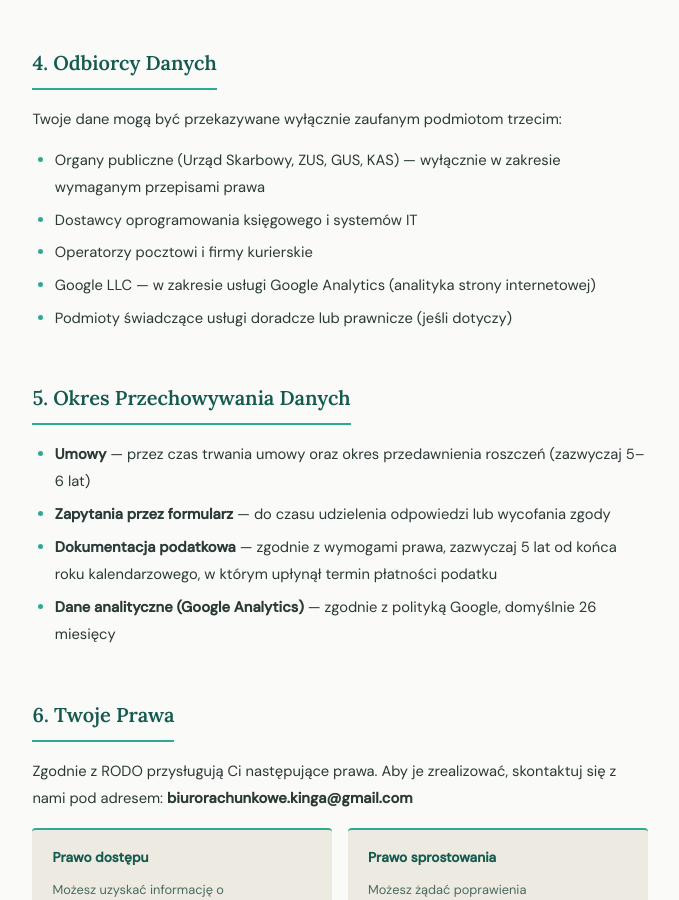
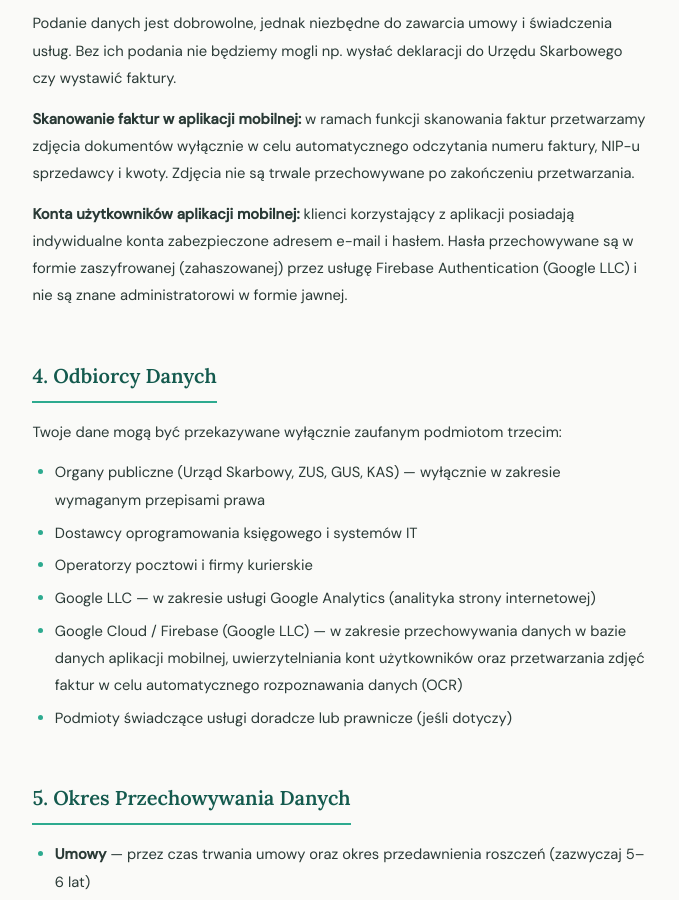
Before and after one commit to kingabiuro/kingabiuro.github.io, a plain HTML site: page polityka-prywatnosci.html in a window 1280 px wide. Shown: the part 1727-2627 px from the top of the page, without its empty margins (300-979 px from the left). Drawn offline with Linux system fonts and the light colour scheme.

Commit message:
Add files via upload

```diff
--- a/polityka-prywatnosci.html
+++ b/polityka-prywatnosci.html
@@ -98,6 +98,7 @@ footer{background:var(--dark);color:rgba(178,224,216,.45);padding:2rem 8vw;displ
 
   <div class="section">
     <p>Dbałość o poufność i bezpieczeństwo Twoich danych jest dla nas priorytetem. Niniejsza Polityka Prywatności wyjaśnia, jak zbieramy, przetwarzamy i chronimy dane osobowe użytkowników naszej strony internetowej oraz naszych klientów.</p>
+    <p>Niniejsza polityka prywatności dotyczy również aplikacji mobilnej Kinga Biuro Rachunkowe, dostępnej dla klientów biura. Zasady przetwarzania danych opisane poniżej mają zastosowanie zarówno do strony internetowej, jak i do aplikacji mobilnej.</p>
   </div>
 
   <div class="section">
@@ -136,6 +137,8 @@ footer{background:var(--dark);color:rgba(178,224,216,.45);padding:2rem 8vw;displ
       <li>Adres IP i dane z plików cookies (strona internetowa)</li>
     </ul>
     <p>Podanie danych jest dobrowolne, jednak niezbędne do zawarcia umowy i świadczenia usług. Bez ich podania nie będziemy mogli np. wysłać deklaracji do Urzędu Skarbowego czy wystawić faktury.</p>
+    <p><strong>Skanowanie faktur w aplikacji mobilnej:</strong> w ramach funkcji skanowania faktur przetwarzamy zdjęcia dokumentów wyłącznie w celu automatycznego odczytania numeru faktury, NIP-u sprzedawcy i kwoty. Zdjęcia nie są trwale przechowywane po zakończeniu przetwarzania.</p>
+    <p><strong>Konta użytkowników aplikacji mobilnej:</strong> klienci korzystający z aplikacji posiadają indywidualne konta zabezpieczone adresem e-mail i hasłem. Hasła przechowywane są w formie zaszyfrowanej (zahaszowanej) przez usługę Firebase Authentication (Google LLC) i nie są znane administratorowi w formie jawnej.</p>
   </div>
 
   <div class="section">
@@ -146,6 +149,7 @@ footer{background:var(--dark);color:rgba(178,224,216,.45);padding:2rem 8vw;displ
       <li>Dostawcy oprogramowania księgowego i systemów IT</li>
       <li>Operatorzy pocztowi i firmy kurierskie</li>
       <li>Google LLC — w zakresie usługi Google Analytics (analityka strony internetowej)</li>
+      <li>Google Cloud / Firebase (Google LLC) — w zakresie przechowywania danych w bazie danych aplikacji mobilnej, uwierzytelniania kont użytkowników oraz przetwarzania zdjęć faktur w celu automatycznego rozpoznawania danych (OCR)</li>
       <li>Podmioty świadczące usługi doradcze lub prawnicze (jeśli dotyczy)</li>
     </ul>
   </div>
```
